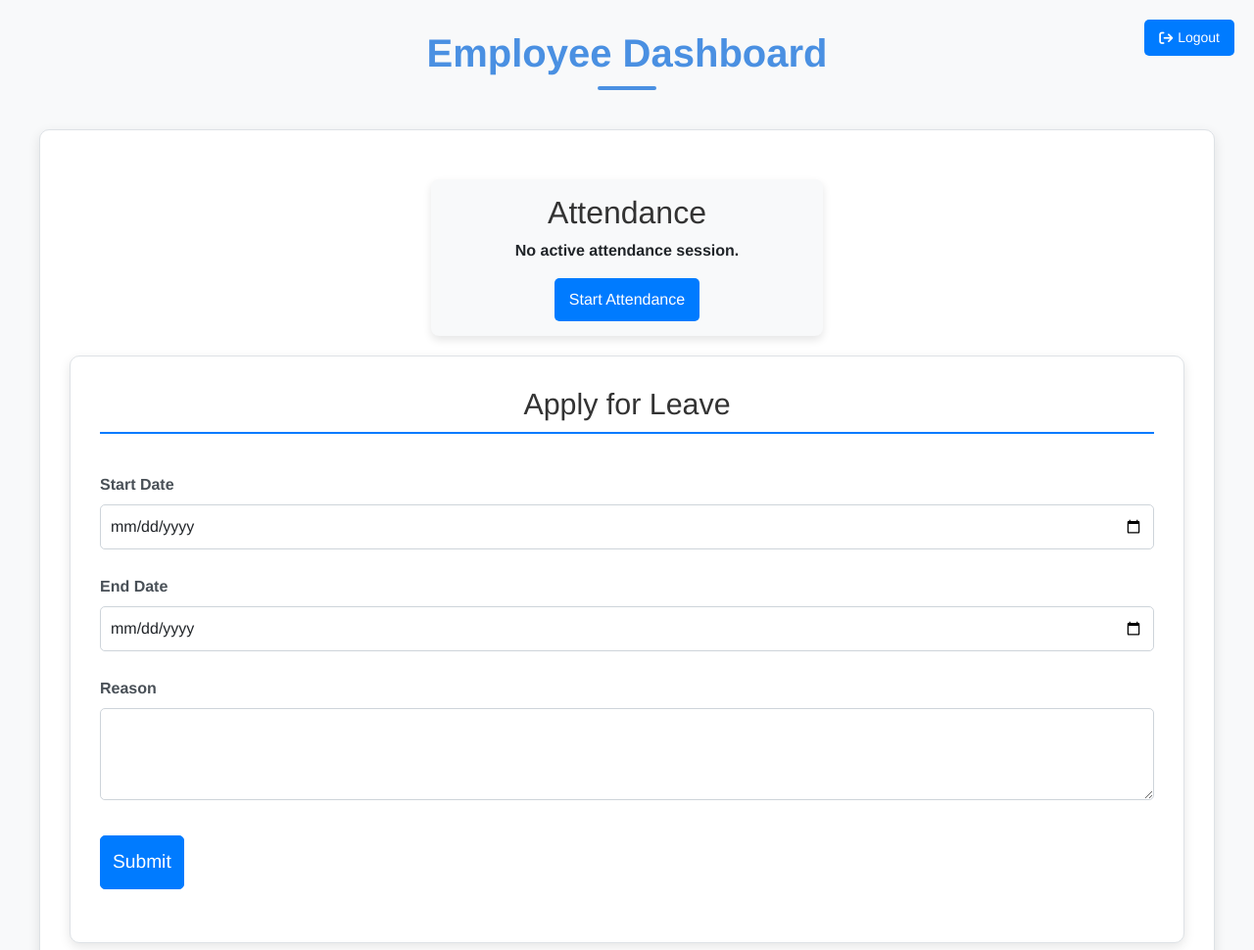
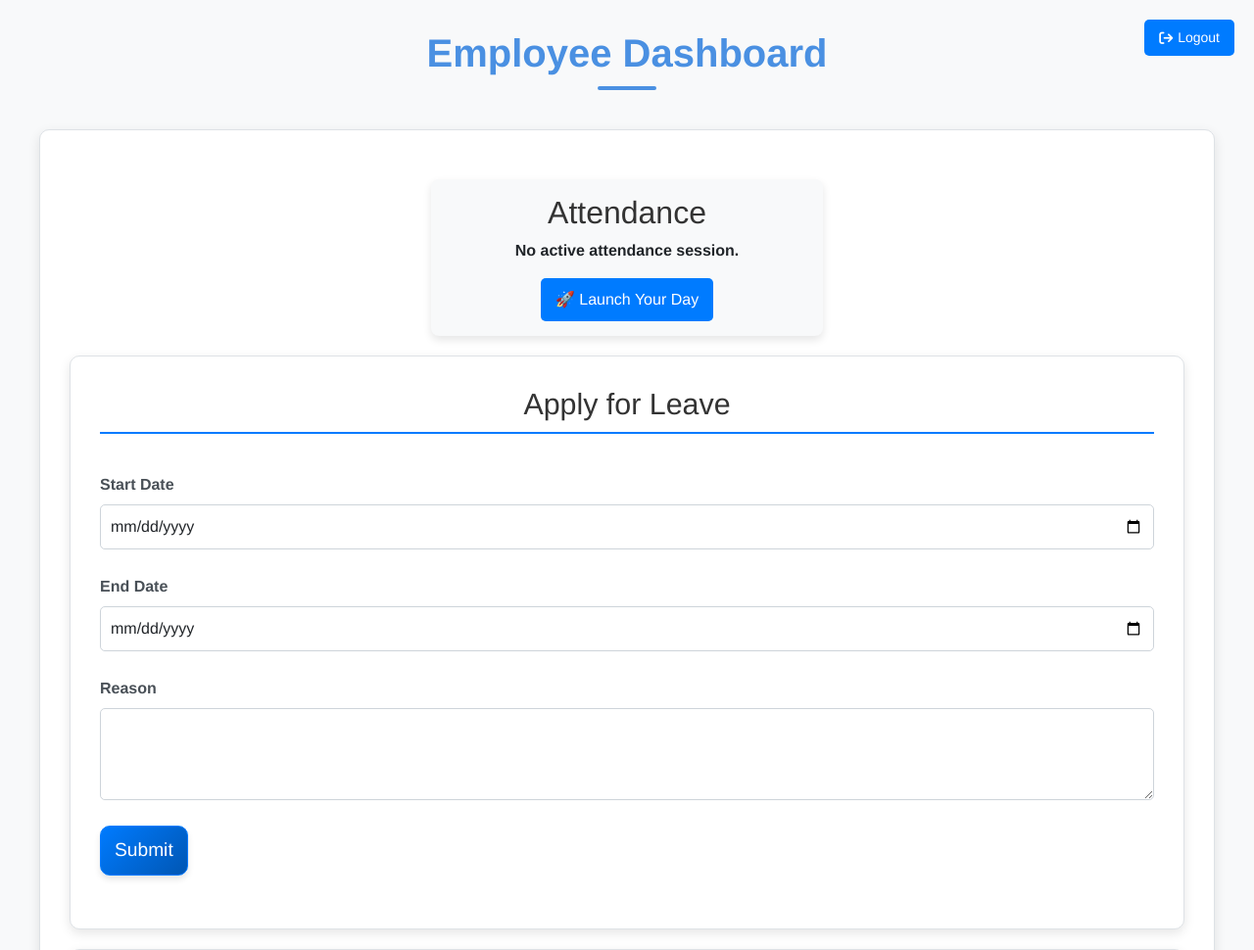
Before and after one commit to Prakhar046/Render, a Django app: template Employee/templates/employee_dashboard.html in a window 1280 px wide. Shown: the top 970 px of the page at 98% size. Run offline with Django 4.2, Linux system fonts and the light colour scheme; the template is opened without the code that fills it, so the values that code supplies are empty.

Commit message:
updated employee dashboard

```diff
--- a/Employee/templates/employee_dashboard.html
+++ b/Employee/templates/employee_dashboard.html
@@ -207,7 +207,6 @@
             margin-bottom: 30px;
             text-align: center;
             padding-bottom: 10px;
-            {% comment %} border-bottom: 2px solid #007bff; {% endcomment %}
         }
 
         .dashboard-container h3 {
@@ -238,19 +237,24 @@
             box-shadow: 0 0 5px rgba(0, 123, 255, 0.25);
         }
 
+        /* Button styling */
         .btn-primary {
-            background-color: #007bff;
-            border-color: #007bff;
-            padding: 12px;
+            background: linear-gradient(135deg, #007bff, #0056b3); /* Gradient background */
+            border: 1px solid #007bff;
+            border-radius: 10px;
+            padding: 10px 14px; /* Adjusted padding for a better look */
             font-size: 1.2em;
-            border-radius: 5px;
-            margin-top: 20px;
+            color: #fff;
             cursor: pointer;
-            transition: background 0.3s ease;
+            margin-top: 10px;
+            transition: background 0.3s ease, transform 0.2s ease; /* Smooth transform transition */
+            box-shadow: 0 4px 6px rgba(0, 0, 0, 0.1); /* Subtle shadow for a polished effect */
         }
 
+        /* Button hover effect */
         .btn-primary:hover {
-            background-color: #0056b3;
+            background: linear-gradient(135deg, #0056b3, #004494); /* Gradient background on hover */
+            transform: translateY(-2px); /* Slight lift on hover */
         }
 
         .alert {
@@ -287,10 +291,12 @@
             position: absolute;
             top: 20px;
             right: 20px;
+            z-index: 10;
         }
 
         .logout-btn:hover {
             background: #0056b3;
+            transform: translateY(-2px);
         }
 
         .logout-btn i {
@@ -312,6 +318,7 @@
 
         .attendance-btn:hover {
             background: #218838;
+            transform: translateY(-2px);
         }
 
         .leave-table {
@@ -391,6 +398,7 @@
 
 .btn-start:hover {
     background: #0056b3;
+    transform: translateY(-2px);
 }
 
 /* General message styling */
@@ -495,7 +503,7 @@
                 <form method="post">
                     {% csrf_token %}
                     <button type="submit" name="start_stop_button" class="btn-start">
-                        {% if attendance %} Stop Attendance {% else %} Start Attendance {% endif %}
+                        {% if attendance %} Conclude Your Day {% else %} 🚀 Launch Your Day {% endif %}
                     </button>
                 </form>
             </div>
@@ -536,7 +544,7 @@
                 <label for="reason" class="form-label">Reason</label>
                 <textarea class="form-control" id="reason" name="reason" rows="3" required></textarea>
             </div>
-            <button type="submit" name="apply_leave" class="btn btn-primary">Submit</button><br><br>
+            <button type="submit" name="apply_leave" class="btn-primary">Submit</button><br><br>
         </form>
     </div>
 
@@ -626,7 +634,7 @@
                 <label for="address" class="form-label">Address</label>
                 <textarea class="form-control" id="address" name="address" rows="3" required>{{ employee.address }}</textarea>
             </div>
-            <button type="submit" class="btn btn-primary">Update Details</button>
+            <button type="submit" class="btn-primary">Update Details</button>
         </form>
     </div>
 </div>
```
